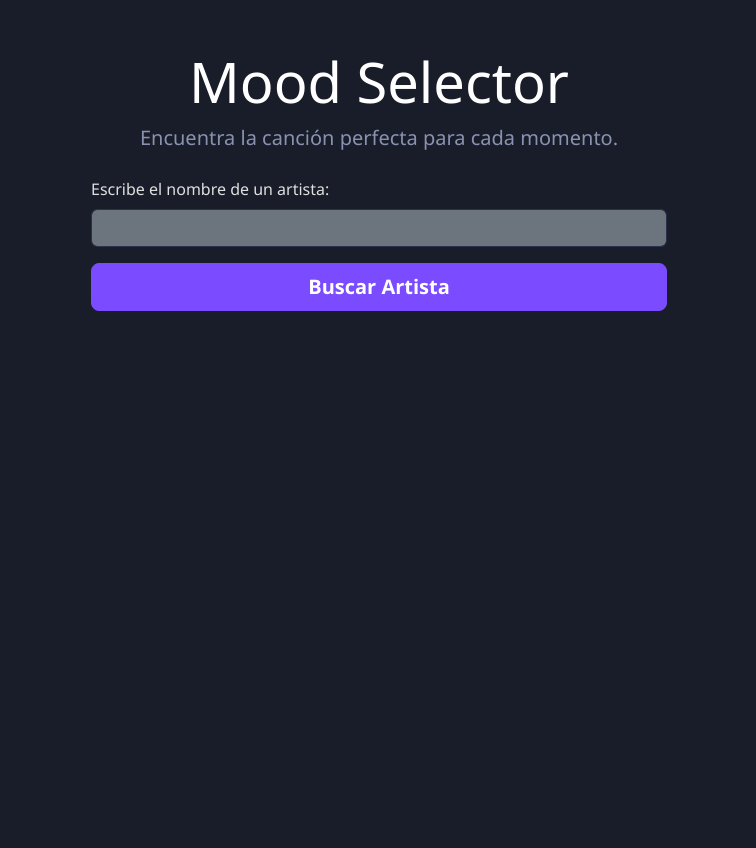
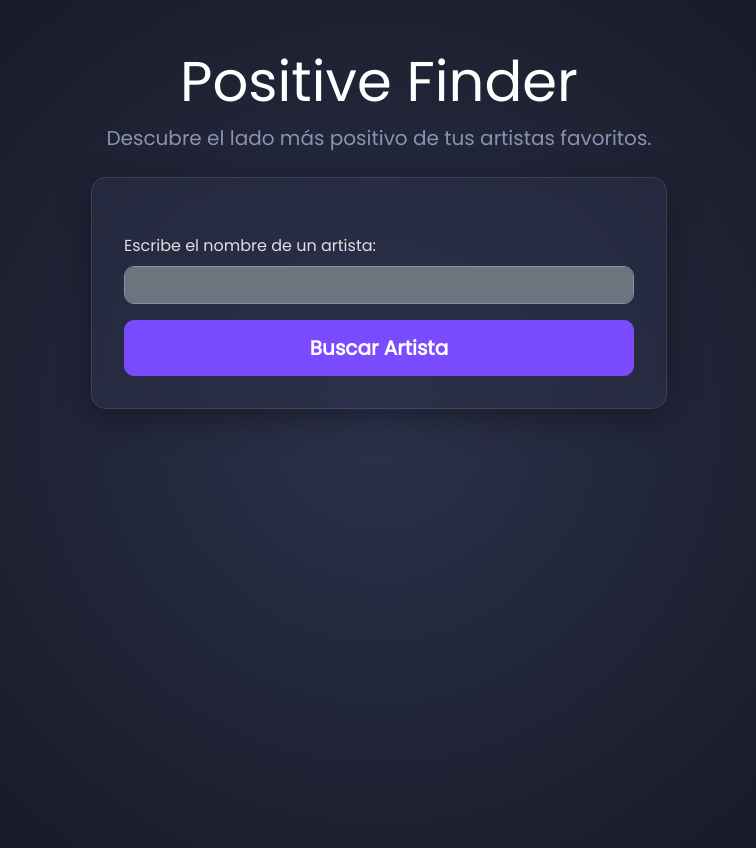
Before and after one commit to saul-enrique/spotify-mood-app, a Flask app: template templates/index.html in a window 1280 px wide. Shown: the whole page, without its empty margins (261-1017 px from the left). Before the commit the page ends 311 px from the top, so only its background shows below. Run offline with Flask 3, Linux system fonts and the light colour scheme; the template is opened without the code that fills it, so the values that code supplies are empty.

Commit message:
Style: Finaliza diseño visual y contenido de la UI

```diff
--- a/static/style.css
+++ b/static/style.css
@@ -1,54 +1,113 @@
-/* Definimos variables de color para usarlas fácilmente */
+/* Importamos una fuente moderna desde Google Fonts */
+ @import url('https://fonts.googleapis.com/css2?family=Poppins:wght @300;400;600&display=swap');
+
+/* Definimos nuestras variables de color */
 :root {
-    --background-color: #191c29; /* Un azul muy oscuro */
-    --primary-color: #7b4cff;   /* El morado/violeta brillante */
-    --secondary-color: #2c314b; /* Un gris azulado para los inputs */
-    --text-color: #e0e0e0;       /* Un blanco no tan puro */
-    --text-muted: #8a92b1;    /* Un gris claro para texto secundario */
+    --background-color: #191c29;
+    --glow-color: #2c314b;
+    --primary-color: #7b4cff;
+    --primary-hover-color: #6a3de0;
+    --secondary-color: rgba(44, 49, 75, 0.5); /* Color del cristal */
+    --text-color: #e0e0e0;
+    --text-muted: #8a92b1;
 }
 
 body {
     background-color: var(--background-color);
+    /* ¡AQUÍ ESTÁ LA MAGIA DEL FONDO! */
+    background-image: radial-gradient(circle at center, var(--glow-color) 0%, var(--background-color) 70%);
     color: var(--text-color);
-    font-family: 'Segoe UI', Tahoma, Geneva, Verdana, sans-serif; /* Una fuente moderna */
+    font-family: 'Poppins', sans-serif; /* Aplicamos la nueva fuente */
+    min-height: 100vh; /* Nos aseguramos de que el degradado cubra toda la pantalla */
 }
 
-/* Estilo para los contenedores principales */
+/* Contenedor principal */
 .container {
-    max-width: 600px; /* Hacemos la caja principal un poco más estrecha */
+    max-width: 600px;
 }
 
-/* Personalizar los inputs */
-.form-control {
-    background-color: var(--secondary-color);
-    border: 1px solid var(--secondary-color);
-    color: var(--text-color);
+/* --- ESTILO DE COMPONENTES REFINADO --- */
+
+/* Contenedor de cristal */
+.glass-container {
+    background: var(--secondary-color);
+    backdrop-filter: blur(10px);
+    -webkit-backdrop-filter: blur(10px);
+    border-radius: 15px;
+    border: 1px solid rgba(255, 255, 255, 0.1);
+    padding: 2rem;
+    box-shadow: 0 8px 32px 0 rgba(0, 0, 0, 0.37);
 }
 
+/* Inputs del formulario */
+.form-control {
+    background-color: transparent;
+    border: 1px solid var(--text-muted);
+    color: var(--text-color);
+    border-radius: 10px;
+}
 .form-control:focus {
     background-color: var(--secondary-color);
     border-color: var(--primary-color);
     color: var(--text-color);
-    box-shadow: 0 0 0 0.25rem rgba(123, 76, 255, 0.25); /* Sombra de foco a juego */
+    box-shadow: 0 0 0 0.25rem rgba(123, 76, 255, 0.25);
 }
 
-/* Personalizar el botón principal */
+/* Botones Principales (morados) */
 .btn-primary {
     background-color: var(--primary-color);
     border-color: var(--primary-color);
-    font-weight: bold;
+    font-weight: 600; /* Un poco más grueso */
+    border-radius: 10px;
+    padding: 0.75rem;
+    transition: all 0.3s ease;
+}
+.btn-primary:hover {
+    background-color: var(--primary-hover-color);
+    border-color: var(--primary-hover-color);
+    transform: scale(1.02); /* Efecto de crecimiento sutil */
 }
 
-.btn-primary:hover {
-    background-color: #6a3de0; /* Un poco más oscuro al pasar el ratón */
-    border-color: #6a3de0;
+/* Botones Secundarios (transparentes) */
+.btn-outline-light {
+    border-radius: 10px;
+    transition: all 0.3s ease;
+}
+.btn-outline-light:hover {
+    background-color: var(--primary-color);
+    color: white;
 }
 
-/* Estilo para los títulos */
+/* Listas de resultados y canciones */
+.list-group-item {
+    background-color: transparent;
+    border: 1px solid var(--text-muted);
+    color: var(--text-color);
+    margin-bottom: 0.5rem;
+    border-radius: 10px !important; /* !important para anular Bootstrap */
+    transition: all 0.3s ease;
+}
+
+.list-group-item:hover {
+    background-color: var(--secondary-color);
+    color: white;
+    transform: translateX(5px); /* Se mueve un poco a la derecha */
+    border-color: var(--primary-color);
+}
+
+/* Títulos y texto */
 h1, h2, h3 {
     color: #ffffff;
+    font-weight: 600;
 }
-
 p.lead {
     color: var(--text-muted);
+    font-weight: 300;
 }
+a {
+    color: var(--primary-color);
+    text-decoration: none;
+}
+a:hover {
+    color: var(--primary-hover-color);
+}
--- a/templates/index.html
+++ b/templates/index.html
@@ -3,17 +3,18 @@
 <head>
     <meta charset="UTF-8">
     <meta name="viewport" content="width=device-width, initial-scale=1.0">
-    <title>Mood Selector</title>
+    <title>Positive Finder</title>
     <link href="https://cdn.jsdelivr.net/npm/bootstrap@5.3.3/dist/css/bootstrap.min.css" rel="stylesheet">
     <link rel="stylesheet" href="{{ url_for('static', filename='style.css') }}">
 </head>
 <body>
     <main class="container mt-5">
         <div class="text-center">
-            <h1 class="display-4">Mood Selector</h1>
-            <p class="lead">Encuentra la canción perfecta para cada momento.</p>
+    <h1 class="display-4">Positive Finder</h1>
+    <p class="lead">Descubre el lado más positivo de tus artistas favoritos.</p>
 </div>
 
+        <div class="glass-container mt-4">
             <form action="/buscar" method="post" class="mt-4">
                 <div class="mb-3">
                     <label for="artist_name" class="form-label">Escribe el nombre de un artista:</label>
@@ -23,6 +24,7 @@
                     <button type="submit" class="btn btn-primary btn-lg">Buscar Artista</button>
                 </div>
             </form>
+        </div>
     </main>
 </body>
 </html>
--- a/templates/playlist.html
+++ b/templates/playlist.html
@@ -14,7 +14,7 @@
         </div>
 
         {% if canciones %}
-            <div class="list-group mt-4">
+            <div class="list-group mt-4 glass-container">
                 {% for cancion in canciones %}
                     <div class="list-group-item bg-secondary text-white d-flex justify-content-between align-items-center">
                         {{ cancion.nombre }}
--- a/templates/resultados.html
+++ b/templates/resultados.html
@@ -16,7 +16,7 @@
         {% if artistas %}
             <p class="lead text-center mt-3">Selecciona el artista correcto:</p>
             <!-- Usamos una lista estilizada de Bootstrap -->
-            <div class="list-group mt-4">
+            <div class="list-group mt-4 glass-container">
                 {% for artista in artistas %}
                     <a href="/artista/{{ artista.id }}/{{ artista.name }}" class="list-group-item list-group-item-action bg-secondary text-white text-center">
                         {{ artista.name }}
```
Lines whose indentation alone changed are shown as unchanged.
